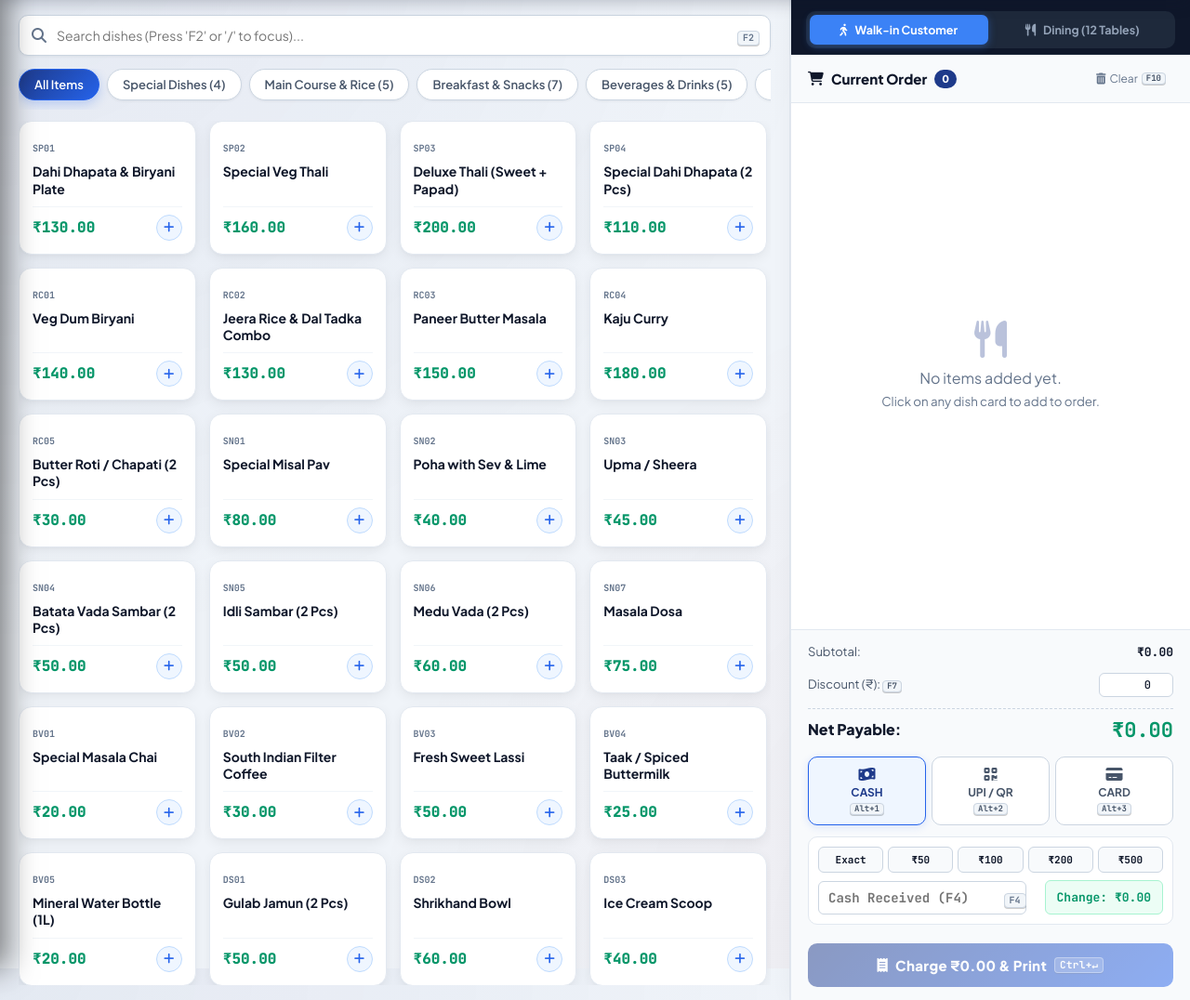
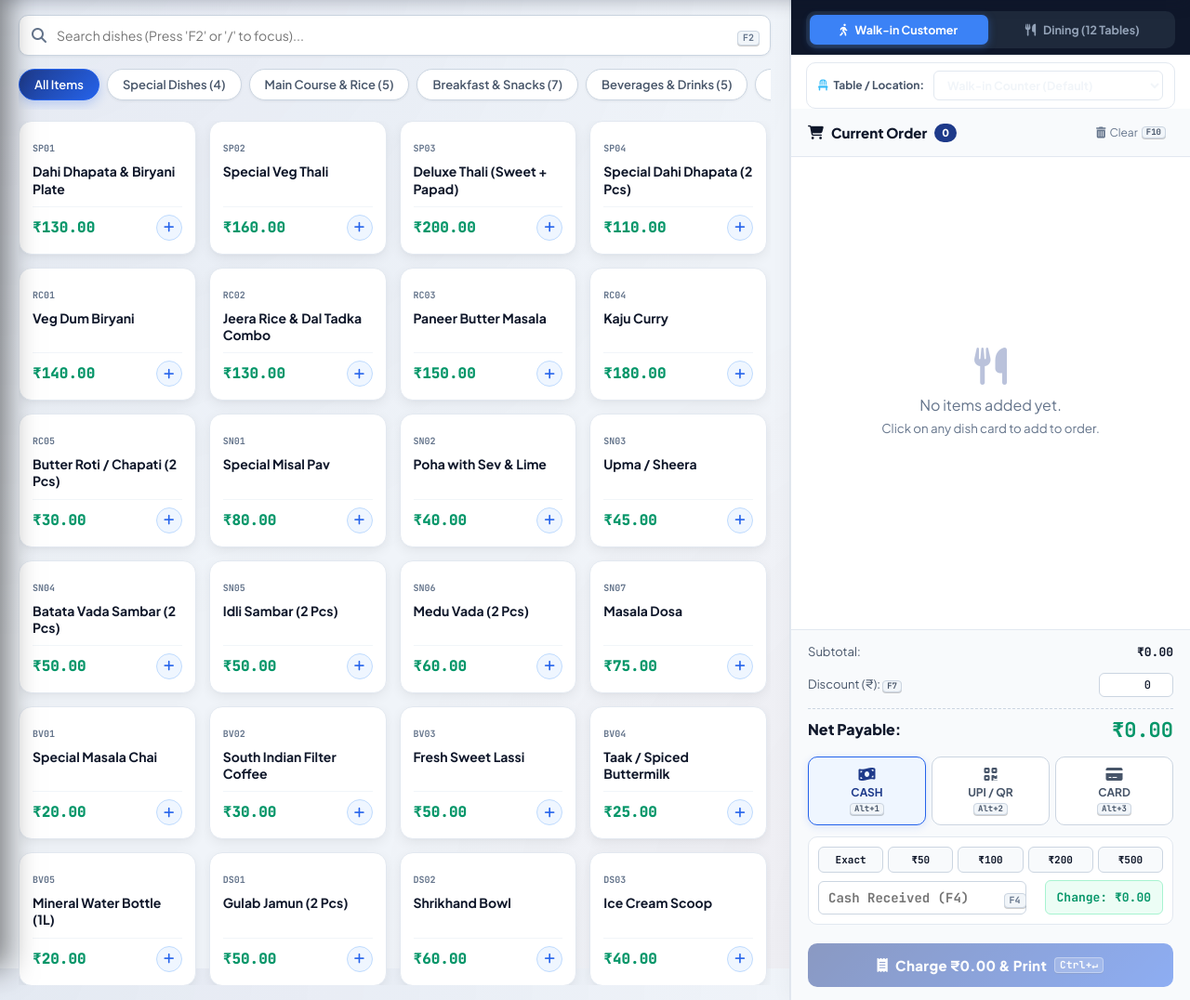
Before and after one commit to yashn555/hotel-mitraya-POS-JAVA, a Flask app: page /pos in a window 1280 px wide; the page is wider, and only the part inside the window is pictured. Shown: the part 95-1171 px from the top of that part at 93% size. Run offline with Flask 3, Linux system fonts and the light colour scheme; the visitor is signed in with stand-in values (Sample User, id 1); data comes from the database, SQL or seed files in the repository; data that the repository does not hold is empty.

Commit message:
Add Walk-in table selection dropdown and shift toast notifications to top of screen

```diff
--- a/pos/templates/pos.html
+++ b/pos/templates/pos.html
@@ -228,6 +228,27 @@
                 </div>
             </div>
 
+            <!-- Walk-in Table / Counter Reference Selector Row -->
+            <div class="walkin-table-selector-row" id="walkin-table-container">
+                <label for="walkin-table-select"><i class="fa-solid fa-chair" style="color: #38bdf8;"></i> Table / Location:</label>
+                <select id="walkin-table-select" class="walkin-table-dropdown">
+                    <option value="">Walk-in Counter (Default)</option>
+                    <option value="Table 1">Table 1</option>
+                    <option value="Table 2">Table 2</option>
+                    <option value="Table 3">Table 3</option>
+                    <option value="Table 4">Table 4</option>
+                    <option value="Table 5">Table 5</option>
+                    <option value="Table 6">Table 6</option>
+                    <option value="Table 7">Table 7</option>
+                    <option value="Table 8">Table 8</option>
+                    <option value="Table 9">Table 9</option>
+                    <option value="Table 10">Table 10</option>
+                    <option value="Table 11">Table 11</option>
+                    <option value="Table 12">Table 12</option>
+                    <option value="Parcel / Takeaway">Parcel / Takeaway</option>
+                </select>
+            </div>
+
             <!-- Dining Active Table Banner (Visible when Dining Mode is active) -->
             <div class="dining-table-banner" id="dining-table-banner" style="display: none;">
                 <div class="table-banner-left">
@@ -238,6 +259,7 @@
                     <i class="fa-solid fa-arrow-right-arrow-left"></i> Change Table
                 </button>
             </div>
+
 
             <div class="cart-header">
                 <button type="button" class="mobile-back-to-menu-btn" id="btn-mobile-close-cart" title="Back to Menu">
--- a/static/display.js
+++ b/static/display.js
@@ -175,7 +175,7 @@
                 </div>
                 <div class="divider"></div>
                 <div class="table-row bold">
-                    <span>${bill.table_number ? 'TABLE: ' + bill.table_number : 'WALK-IN COUNTER'}</span>
+                    <span>${bill.order_type === 'DINING' ? 'TABLE: Table ' + bill.table_number : (bill.notes ? 'TABLE: ' + bill.notes : 'WALK-IN COUNTER')}</span>
                     <span>${bill.bill_number}</span>
                 </div>
                 <div class="table-row" style="font-size: 10px;">
@@ -276,12 +276,14 @@
             alertTableName.innerHTML = `<i class="fa-solid fa-utensils"></i> Table ${bill.table_number}`;
         } else {
             alertOrderTypeBadge.textContent = "WALK-IN ORDER";
-            alertTableName.innerHTML = `<i class="fa-solid fa-person-walking"></i> Walk-in Counter`;
+            const locLabel = bill.notes || "Walk-in Counter";
+            alertTableName.innerHTML = `<i class="fa-solid fa-person-walking"></i> ${locLabel}`;
         }
 
         alertBillNo.textContent = bill.bill_number || "POS-000000";
         alertPaymentMode.textContent = `Mode: ${bill.payment_mode || 'CASH'}`;
         alertTotalAmount.textContent = formatMoney(bill.total_amount);
+
 
         // Populate Items
         alertItemsContainer.innerHTML = "";
--- a/static/pos.css
+++ b/static/pos.css
@@ -1316,39 +1316,104 @@ kbd, .kbd-chip {
 .badge-tag.available { background: #ecfdf5; color: var(--brand-emerald); border: 1px solid #a7f3d0; }
 .badge-tag.disabled { background: #fee2e2; color: var(--brand-crimson); border: 1px solid #fecaca; }
 
-/* Toast Notifications */
+/* Toast Notifications (Positioned at Top of Screen to Avoid Obstructing Cart Actions) */
 .toast-container {
     position: fixed;
-    bottom: 24px;
+    top: 75px;
     right: 24px;
-    z-index: 999;
+    z-index: 99999;
     display: flex;
     flex-direction: column;
+    gap: 8px;
+    pointer-events: none;
+}
+
+.toast {
+    padding: 11px 18px;
+    border-radius: var(--radius-md);
+    background: rgba(15, 23, 42, 0.95);
+    backdrop-filter: blur(12px);
+    color: #ffffff;
+    font-size: 13px;
+    font-weight: 700;
+    box-shadow: 0 10px 25px -5px rgba(0, 0, 0, 0.5), 0 0 15px rgba(0, 0, 0, 0.3);
+    border: 1px solid rgba(255, 255, 255, 0.1);
+    display: flex;
+    align-items: center;
     gap: 10px;
-}
-
-.toast {
-    padding: 12px 18px;
-    border-radius: var(--radius-md);
-    background: #0f172a;
-    color: #ffffff;
-    font-size: 13px;
-    font-weight: 600;
-    box-shadow: var(--shadow-lg);
-    display: flex;
-    align-items: center;
-    gap: 10px;
-    animation: slideInRight 0.25s ease;
+    pointer-events: auto;
+    animation: toastSlideDown 0.25s cubic-bezier(0.16, 1, 0.3, 1);
 }
 
 .toast.success { border-left: 4px solid var(--brand-emerald); }
 .toast.error { border-left: 4px solid var(--brand-crimson); }
 .toast.info { border-left: 4px solid var(--brand-accent); }
 
-@keyframes slideInRight {
-    from { opacity: 0; transform: translateX(30px); }
-    to { opacity: 1; transform: translateX(0); }
-}
+@keyframes toastSlideDown {
+    from { opacity: 0; transform: translateY(-20px); }
+    to { opacity: 1; transform: translateY(0); }
+}
+
+@media (max-width: 768px) {
+    .toast-container {
+        top: 68px;
+        right: auto;
+        left: 50%;
+        transform: translateX(-50%);
+        width: calc(100% - 32px);
+        max-width: 380px;
+        align-items: center;
+    }
+    .toast {
+        width: 100%;
+        justify-content: center;
+        padding: 10px 14px;
+        font-size: 12.5px;
+    }
+}
+
+/* Walk-in Table / Counter Reference Selector Row */
+.walkin-table-selector-row {
+    display: flex;
+    align-items: center;
+    justify-content: space-between;
+    gap: 10px;
+    background: var(--bg-surface);
+    border: 1px solid var(--border-subtle);
+    padding: 8px 12px;
+    border-radius: var(--radius-md);
+    margin: 8px 16px 0;
+}
+
+.walkin-table-selector-row label {
+    font-size: 12px;
+    font-weight: 700;
+    color: var(--text-secondary);
+    display: flex;
+    align-items: center;
+    gap: 6px;
+    white-space: nowrap;
+}
+
+.walkin-table-dropdown {
+    flex: 1;
+    background: var(--bg-card);
+    border: 1px solid var(--border-subtle);
+    color: #f1f5f9;
+    padding: 6px 10px;
+    border-radius: 6px;
+    font-size: 12.5px;
+    font-weight: 700;
+    outline: none;
+    cursor: pointer;
+    transition: all 0.2s ease;
+}
+
+.walkin-table-dropdown:focus {
+    border-color: #38bdf8;
+    box-shadow: 0 0 0 2px rgba(56, 189, 248, 0.2);
+}
+
 
 /* ==========================================================================
    MOBILE SIDEBAR DRAWER & HAMBURGER NAVIGATION
--- a/static/pos.js
+++ b/static/pos.js
@@ -51,11 +51,14 @@
     const cartTableStatusPill = document.getElementById("cart-table-status-pill");
     const btnChangeTable = document.getElementById("btn-change-table");
     const diningActionButtons = document.getElementById("dining-action-buttons");
+    const walkinTableContainer = document.getElementById("walkin-table-container");
+    const walkinTableSelect = document.getElementById("walkin-table-select");
     const btnSaveTableTab = document.getElementById("btn-save-table-tab");
     const btnSaveTabText = document.getElementById("btn-save-tab-text");
     const btnSettleTableTab = document.getElementById("btn-settle-table-tab");
     const btnSettleTabText = document.getElementById("btn-settle-tab-text");
     const cartHeadingTitle = document.getElementById("cart-heading-title");
+
 
     // Tables Modal Elements
     const tablesModal = document.getElementById("tables-modal");
@@ -473,6 +476,7 @@
             tabModeWalkin.classList.remove("active");
             diningTableBanner.style.display = "flex";
             diningActionButtons.style.display = "flex";
+            if (walkinTableContainer) walkinTableContainer.style.display = "none";
             btnCheckout.style.display = "none";
             cartHeadingTitle.textContent = `Table ${selectedTableNumber} Order`;
             cartSelectedTableBadge.innerHTML = `<i class="fa-solid fa-chair"></i> Table ${selectedTableNumber}`;
@@ -485,11 +489,13 @@
             tabModeDining.classList.remove("active");
             diningTableBanner.style.display = "none";
             diningActionButtons.style.display = "none";
+            if (walkinTableContainer) walkinTableContainer.style.display = "flex";
             btnCheckout.style.display = "flex";
             cartHeadingTitle.textContent = "Walk-in Order";
         }
         updateCartUI();
     }
+
 
     if (tabModeWalkin) {
         tabModeWalkin.addEventListener("click", () => setOrderMode("WALK_IN"));
@@ -730,9 +736,11 @@
         }
 
         const netTotal = getNetTotal();
+        const walkinTableVal = walkinTableSelect ? walkinTableSelect.value : "";
         const payload = {
             order_type: "WALK_IN",
             table_number: null,
+            notes: walkinTableVal || "Walk-in Counter",
             items: cart.map(i => ({
                 menu_item_id: i.item_id,
                 name: i.name,
@@ -768,6 +776,7 @@
                 discountAmount = 0;
                 if (cartDiscountInput) cartDiscountInput.value = 0;
                 if (cashReceivedInput) cashReceivedInput.value = "";
+                if (walkinTableSelect) walkinTableSelect.value = "";
                 updateCartUI();
 
             } else {
@@ -790,12 +799,14 @@
         const isDining = bill.order_type === "DINING" || (bill.table_number && bill.table_number > 0);
         const rcptTableEl = document.getElementById("rcpt-table-no");
         if (rcptTableEl) {
-            rcptTableEl.textContent = isDining ? `TABLE: Table ${bill.table_number}` : "TABLE: Walk-in Counter";
+            const tableLabel = isDining ? `TABLE: Table ${bill.table_number}` : (bill.notes ? `TABLE: ${bill.notes}` : "TABLE: Walk-in Counter");
+            rcptTableEl.textContent = tableLabel;
         }
         const rcptOrderTypeEl = document.getElementById("rcpt-order-type");
         if (rcptOrderTypeEl) {
             rcptOrderTypeEl.textContent = `Type: ${bill.order_type || (isDining ? 'DINING' : 'WALK-IN')}`;
         }
+
 
         document.getElementById("rcpt-bill-no").textContent = `Bill: ${bill.bill_number}`;
         document.getElementById("rcpt-date").textContent = bill.created_at || new Date().toLocaleString();
```
